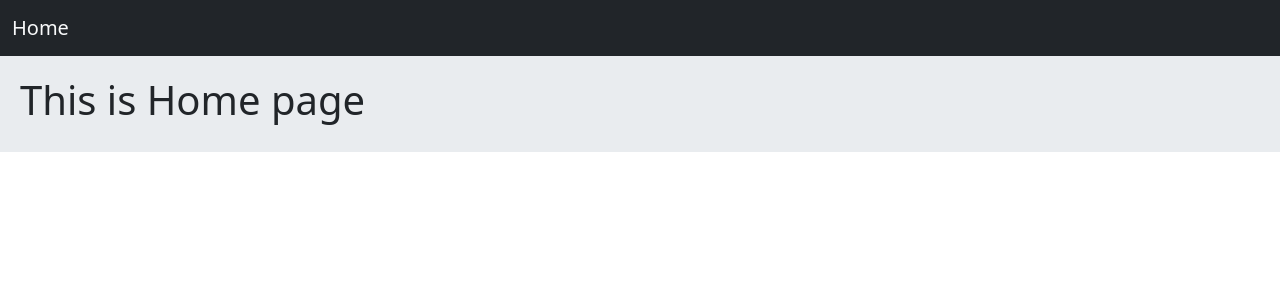
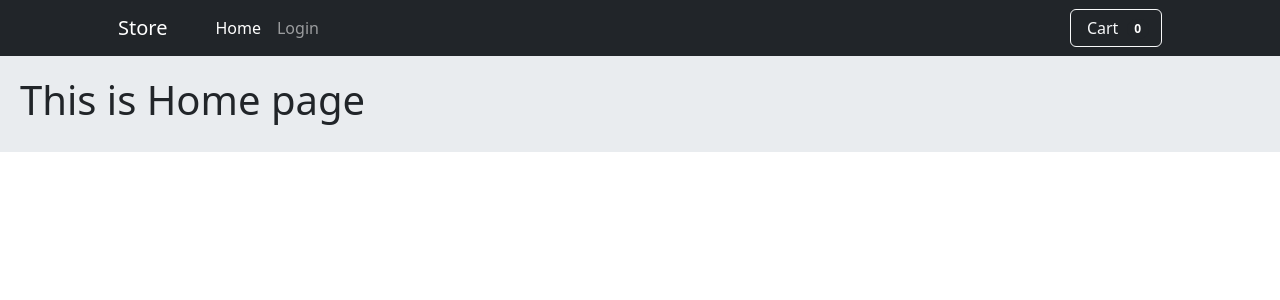
Before and after one commit to parsapap/online-shop, a Django app: page / in a window 1280 px wide. Shown: the top 300 px of the page. Run offline with Django 4.2, Linux system fonts and the light colour scheme.

Commit message:
Templates | navbar.html | Edit navbar

```diff
--- a/shop_django/M/templates/inc/navbar.html
+++ b/shop_django/M/templates/inc/navbar.html
@@ -1,9 +1,25 @@
-<nav class="navbar navbar-expand-lg navbar-dark bg-dark text-light">
-  <div class="container-fluid">
-      <div class="navbar-nav">
-        <a class="navbar-brand text-light" href="{% url 'home:home' %}">Home</a>
+<nav class="navbar navbar-expand-lg navbar-dark bg-dark">
+    <div class="container px-4 px-lg-5">
+        <a class="navbar-brand" href="{% url 'home:store' %}">Store</a>
+        <button class="navbar-toggler" type="button" data-bs-toggle="collapse" data-bs-target="#navbarSupportedContent"
+                aria-controls="navbarSupportedContent" aria-expanded="false" aria-label="Toggle navigation"><span
+                class="navbar-toggler-icon"></span></button>
+        <div class="collapse navbar-collapse" id="navbarSupportedContent">
+            <ul class="navbar-nav me-auto mb-2 mb-lg-0 ms-lg-4">
+                <li class="nav-item"><a class="nav-link active" aria-current="page"
+                                        href="{% url 'home:home' %}">Home</a></li>
+                <li class="nav-item"><a class="nav-link" href="{% url 'accounts:user_login' %}">Login</a></li>
+                <li class="nav-item dropdown">
 
-
-      </div>
-  </div>
+                </li>
+            </ul>
+            <form class="d-flex">
+                <button class="btn btn-outline-light" type="submit">
+                    <i class="bi-cart-fill me-1"></i>
+                    Cart
+                    <span class="badge bg-dark text-white ms-1 rounded-pill">0</span>
+                </button>
+            </form>
+        </div>
+    </div>
 </nav>
```
